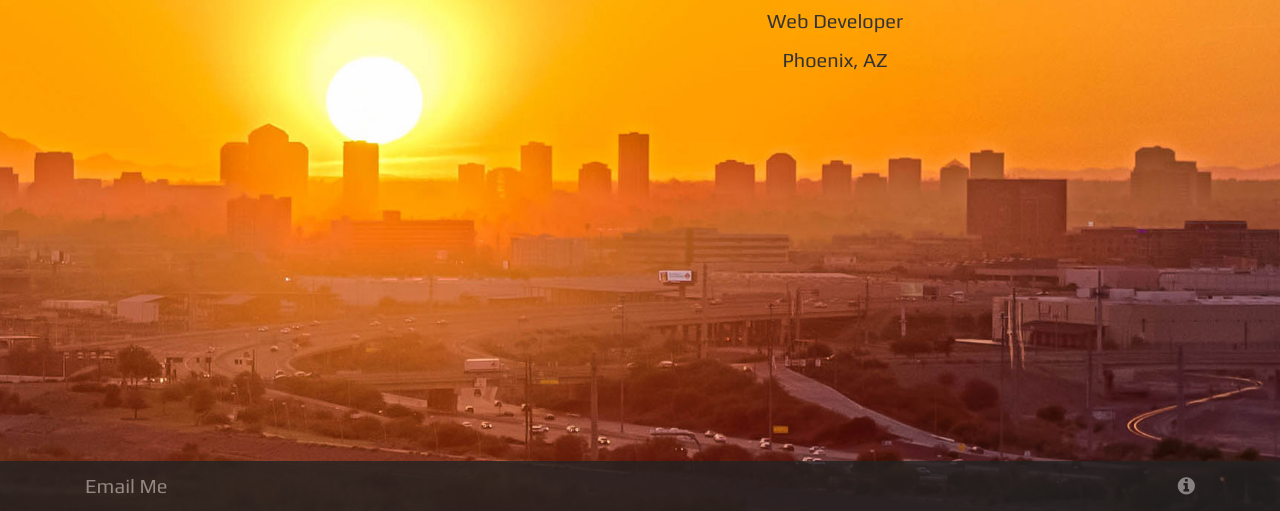
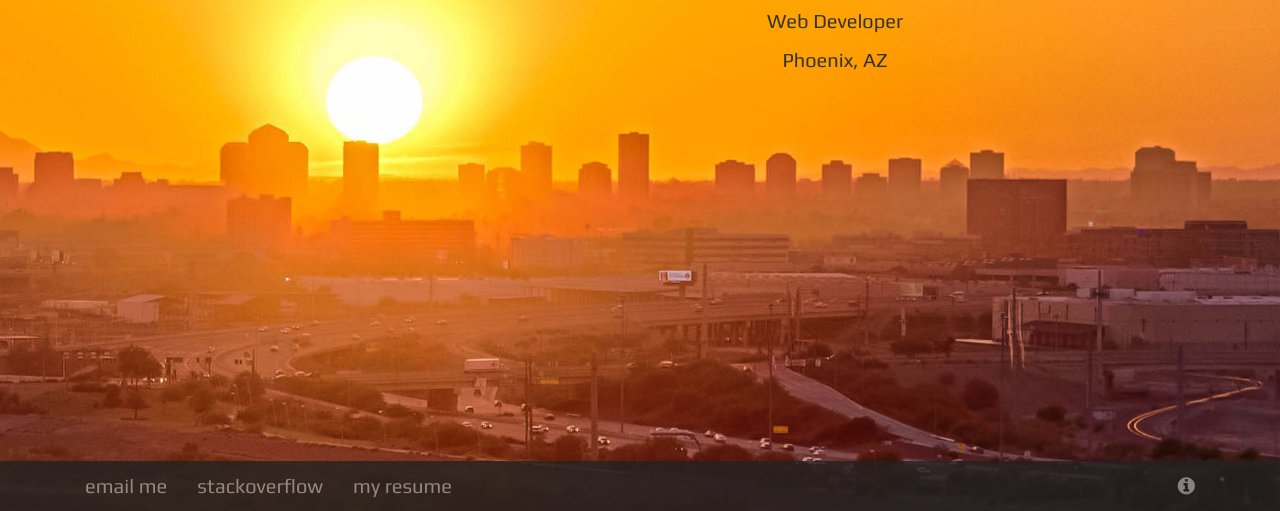
Before and after one commit to ktrauberman/ktrauberman.github.io, a plain HTML site: page index.html in a window 1280 px wide. Shown: the part 289-800 px from the top of the page. Drawn offline with nearby package versions, Linux system fonts and the light colour scheme.

Commit message:
more links

```diff
--- a/index.html
+++ b/index.html
@@ -64,7 +64,13 @@
                     <!--<a href="#">Services</a>-->
                 <!--</li>-->
                 <li>
-                    <a href="mailto:kyle@trauberman.com">Email Me</a>
+                    <a href="mailto:kyle@trauberman.com">email me</a>
+                </li>
+                <li>
+                    <a href="http://stackoverflow.com/users/21461/kyle-trauberman" target="_blank">stackoverflow</a>
+                </li>
+                <li>
+                    <a href="http://careers.stackoverflow.com/ktrauberman" target="_blank">my resume</a>
                 </li>
 
             </ul>
```
